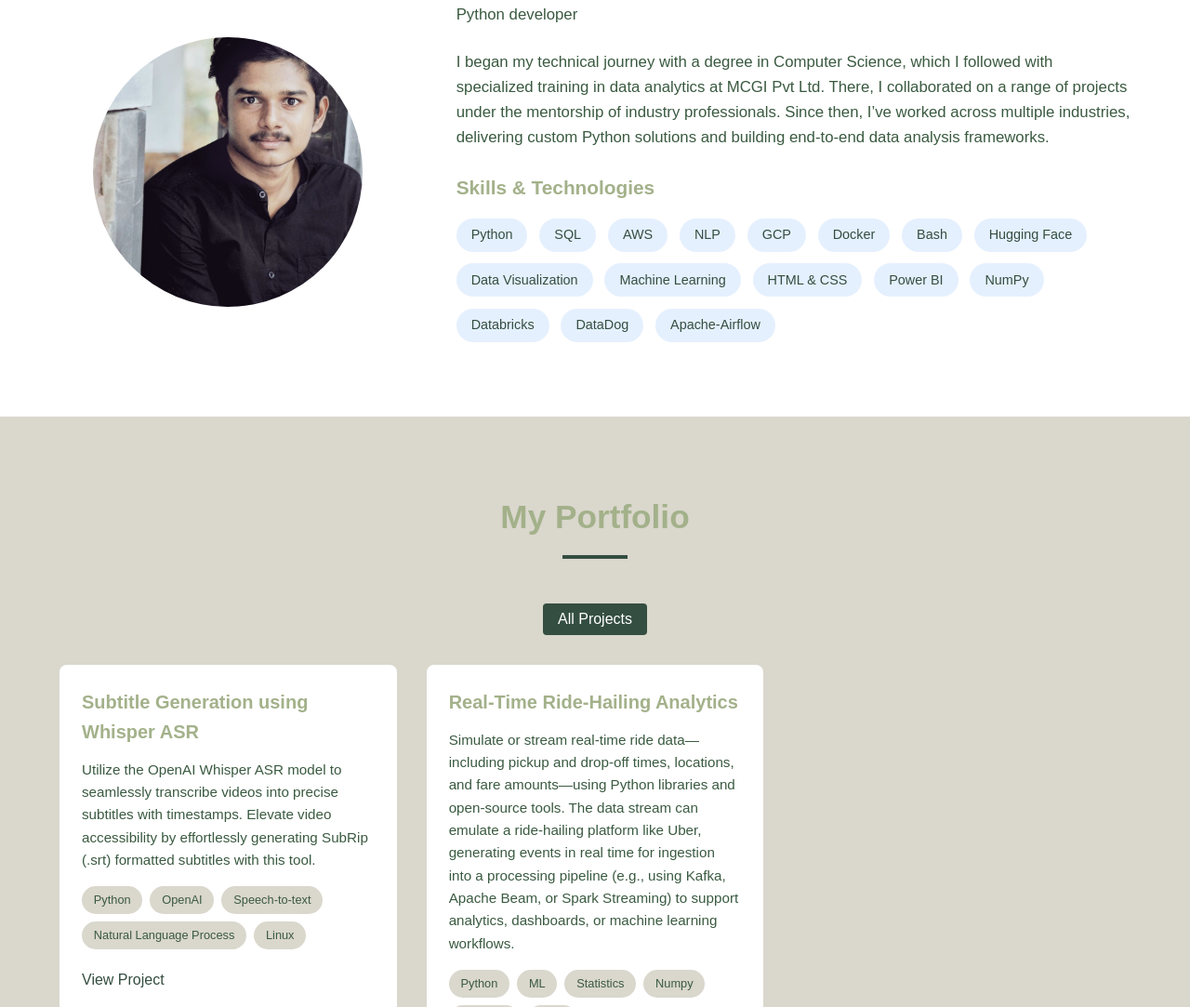
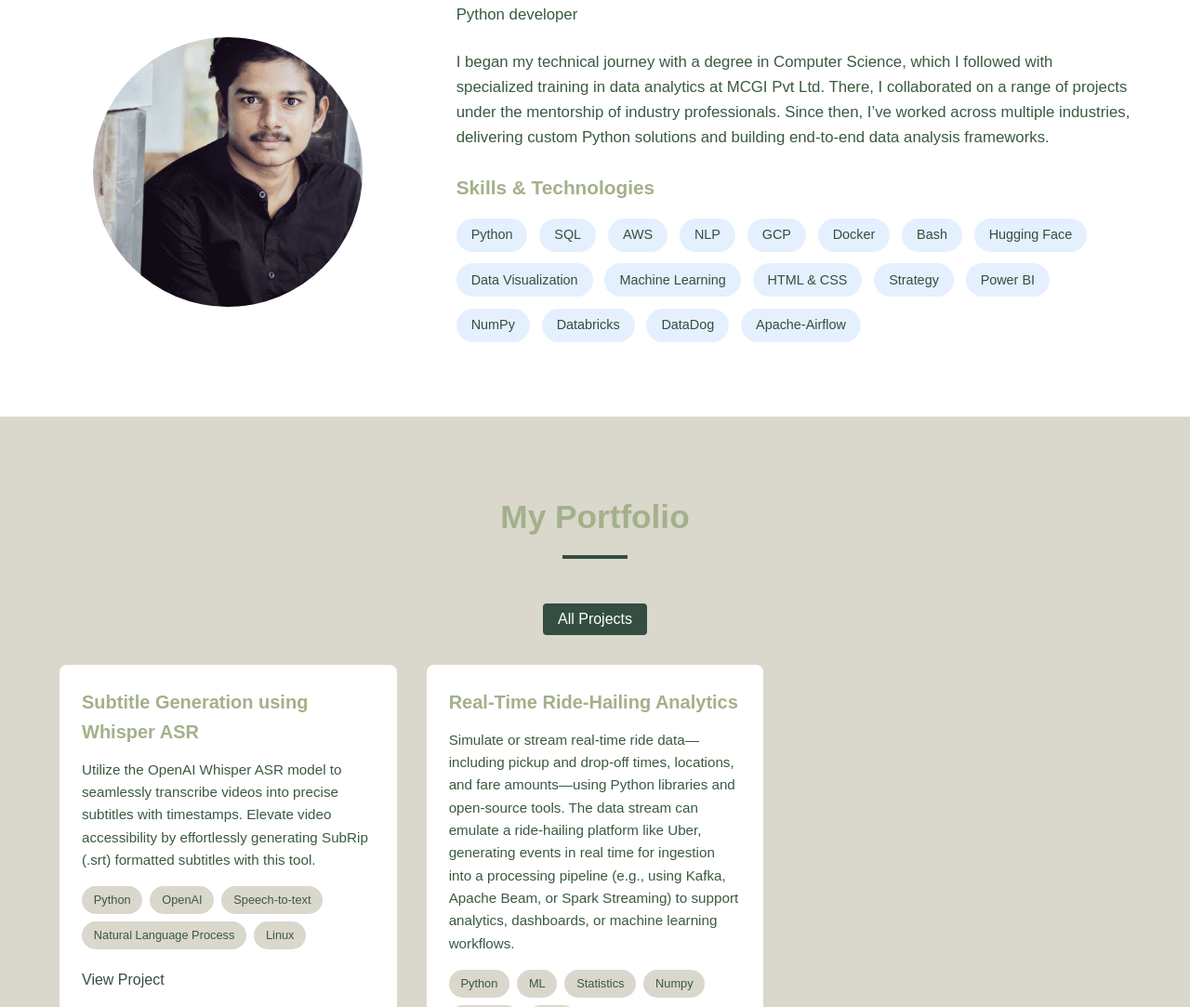
Before and after one commit to ro-hits/hits, a plain HTML site: page index.html in a window 1280 px wide. Shown: the part 998-2081 px from the top of the page at 93% size. Drawn offline with Linux system fonts and the light colour scheme; a web font is replaced by a local one.

Commit message:
few changes

```diff
--- a/index.html
+++ b/index.html
@@ -79,6 +79,7 @@
                         <span class="skill-tag">Data Visualization</span>
                         <span class="skill-tag">Machine Learning</span>
                         <span class="skill-tag">HTML & CSS</span>
+                        <span class="skill-tag">Strategy</span>
                         <span class="skill-tag">Power BI</span>
                         <span class="skill-tag">NumPy</span>
                         <span class="skill-tag">Databricks</span>
```
